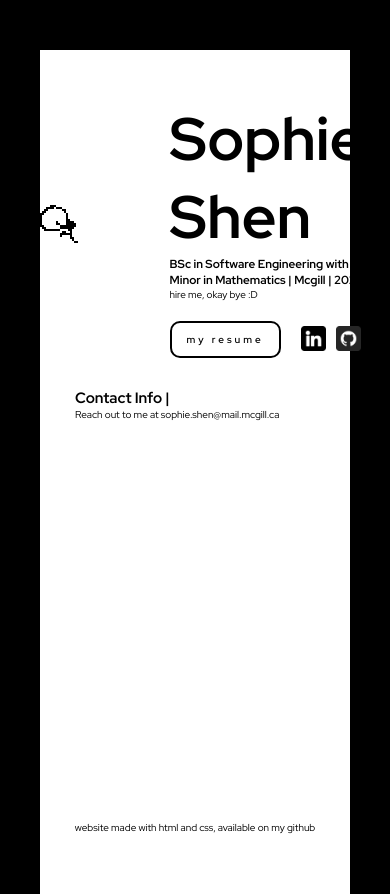
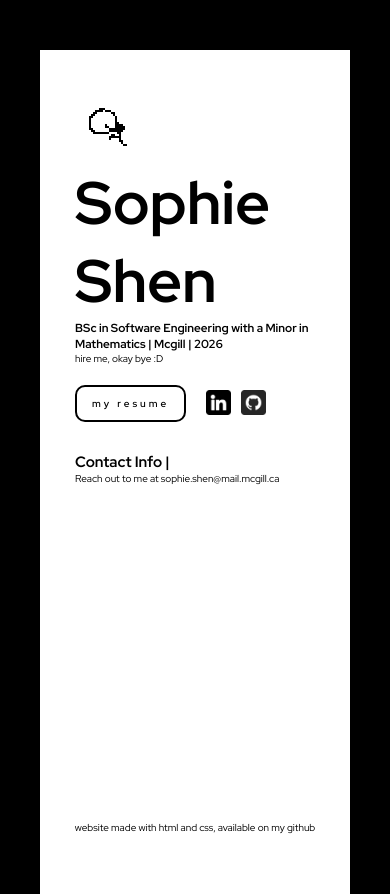
Before and after one commit to shebss/sheb.github.io, a plain HTML site: page index.html in a window 390 px wide. Drawn offline with Linux system fonts and the light colour scheme.

Commit message:
fix: mobile display issues

```diff
--- a/style.css
+++ b/style.css
@@ -53,13 +53,13 @@ section{
     background-color: white;
 }
 
-.intro{
+/* .intro{
     display: flex;
     justify-content: center;
     align-items: center;
     gap: 8rem;
     background-color: white;
-}
+} */
 
 .home .home-content h1{
     font-size: 6rem;
@@ -182,6 +182,8 @@ span{
         margin: 5rem 4rem;
     }
 
+
+
     .home-img img{
         margin-top: 4rem;
     }
```
